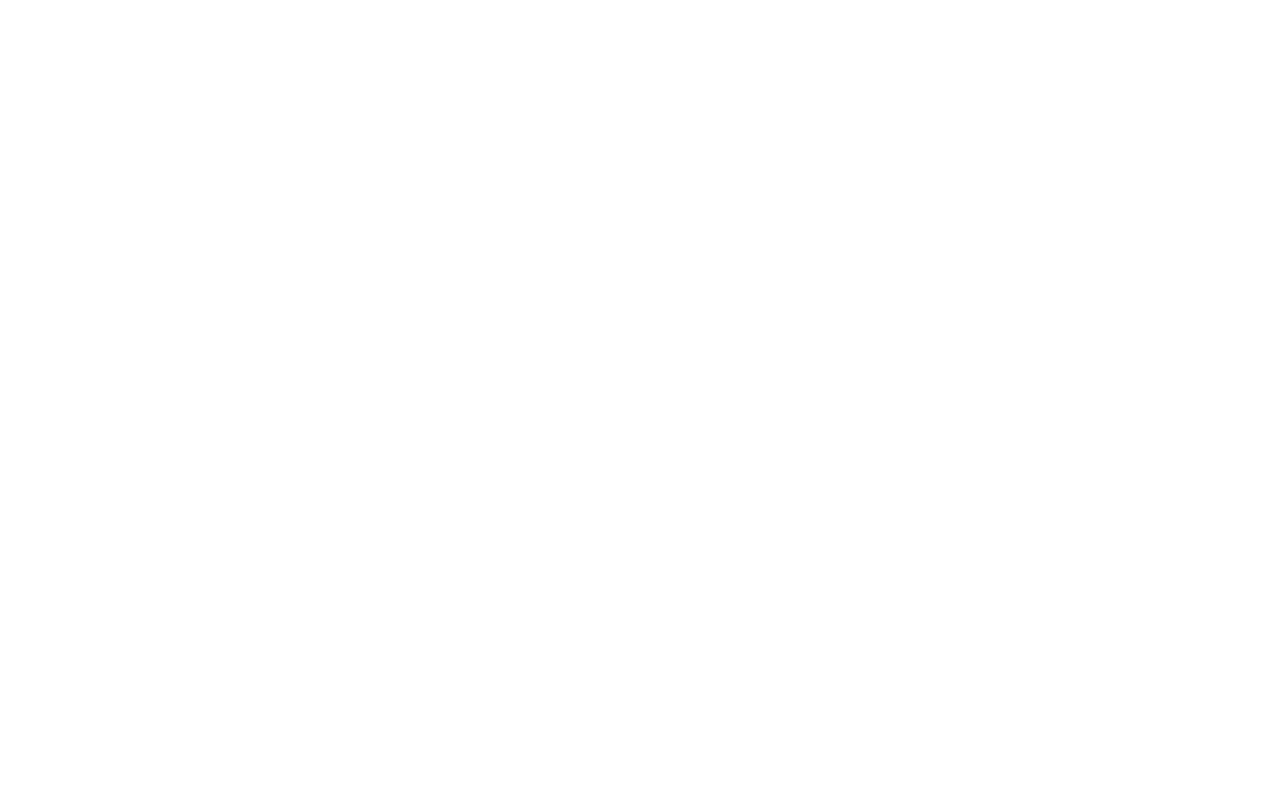
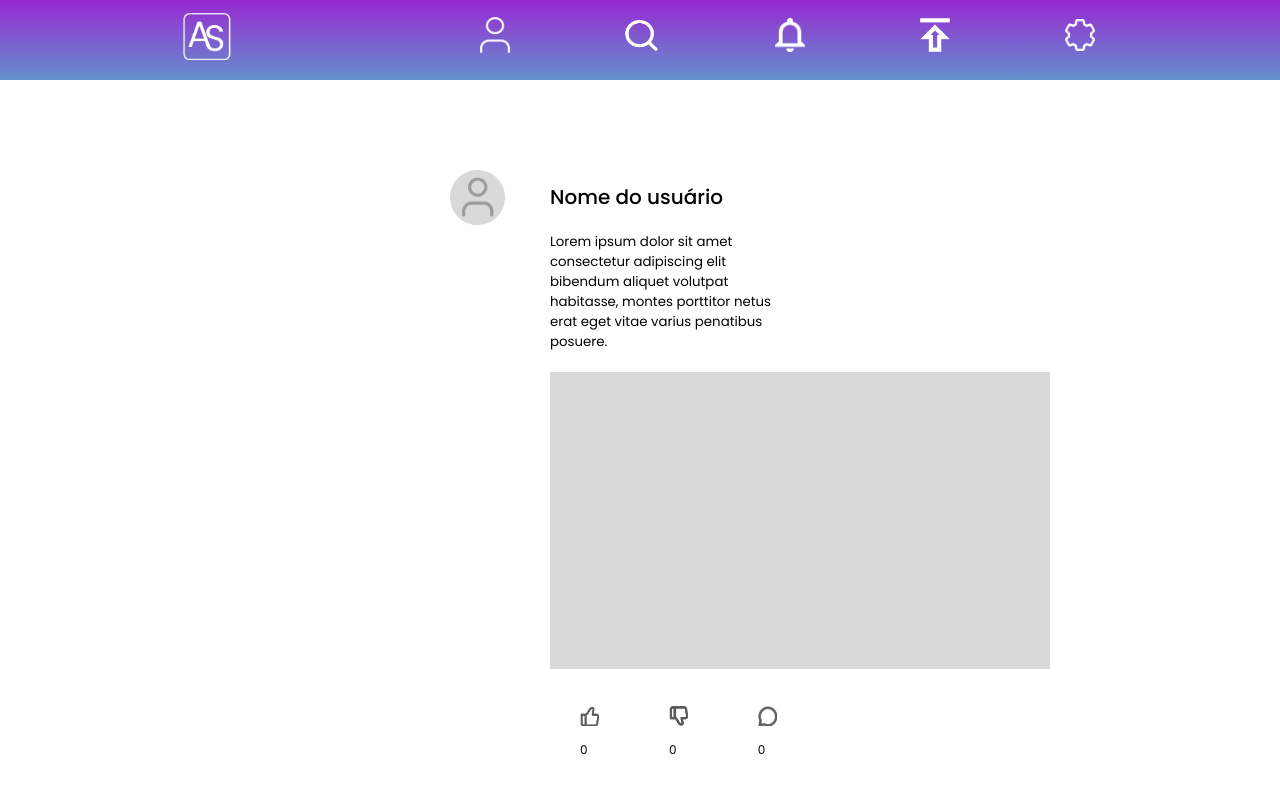
Before and after one commit to evellyn489/AmbrosioSocial, a React (Vite) app: page / in a window 1280 px wide. Shown: the top 800 px of the page. Built offline with nearby package versions, Linux system fonts and the light colour scheme.

Commit message:
contador de curtidas, não curtidas e comentários

```diff
--- a/src/App.tsx
+++ b/src/App.tsx
@@ -1,14 +1,15 @@
 //import { Cadastro } from "./pages/Cadastro";
 //import { Login } from "./pages/Login";
 //import { Explorar } from "./pages/Explorar";
-import { CadastroInicial } from "./pages/CadastroInicial";
+//import { CadastroInicial } from "./pages/CadastroInicial";
+import { Explorar } from "./pages/Explorar";
 
 import "./styles/global.scss";
 
 export function App() {
   return (
     <>
-      <CadastroInicial />
+      <Explorar />
     </>
   )
 }
--- a/src/components/Publication/Publication.module.scss
+++ b/src/components/Publication/Publication.module.scss
@@ -38,6 +38,7 @@ p {
 }
 
 .interation {
+    display: flex;
     margin-top: 30px;
     margin-left: 580px;
 
@@ -47,3 +48,17 @@ p {
     height: 20px;
     margin-right: 70px;
 }
+
+.iconContainer {
+    display: flex;
+    flex-direction: column;
+    align-items: normal;
+}
+
+.iconContainer img {
+    margin-bottom: 15px; /* Espaçamento entre o ícone e o número */
+}
+
+.iconContainer span {
+    font-size: 12px; /* Tamanho do número */
+}
--- a/src/components/Publication/Publication.tsx
+++ b/src/components/Publication/Publication.tsx
@@ -1,3 +1,4 @@
+import React, { useState } from 'react';
 import styles from "./Publication.module.scss";
 import profile_picture from "../../assets/publications/profile_picture.png";
 import rectangle_photo from "../../assets/publications/rectangle_photo.png"
@@ -6,6 +7,22 @@ import dislike from "../../assets/interaction/dislike.png"
 import comment from "../../assets/interaction/comment.png"
 
 export function Publication() {
+    const [likes, setLikes] = useState(0);
+    const [dislikes, setDislikes] = useState(0);
+    const [comments, setComments] = useState(0);
+
+    const handleLikeClick = () => {
+        setLikes(likes + 1);
+    };
+
+    const handleDislikeClick = () => {
+        setDislikes(dislikes + 1);
+    };
+
+    const handleCommentClick = () => {
+        setComments(comments + 1);
+    };
+
     return (
         <div className={styles.container}>
             <div id="publication" className={styles.publication}>
@@ -16,11 +33,24 @@ export function Publication() {
             </div>
 
             <div id="interation" className={styles.interation}>
-                <img src={like} alt="botão de curtida"/>
-                <img src={dislike} alt="botão de não curti"/>
-                <img src={comment} alt="botão de comentar"/>
+
+               <div className={styles.iconContainer}>
+                   <img src={like} alt="botão de curtida" onClick={handleLikeClick}/>
+                   <span>{likes}</span>
+               </div>
+
+               <div className={styles.iconContainer}>
+                    <img src={dislike} alt="botão de não curtida" onClick={handleDislikeClick}/>
+                    <span>{dislikes}</span>
+               </div>
+
+                <div className={styles.iconContainer}>
+                    <img src={comment} alt="botão de comentar" onClick={handleCommentClick}/>
+                    <span>{comments}</span>
+                </div>
+
             </div>
+
         </div>
-
     );
 }
```
